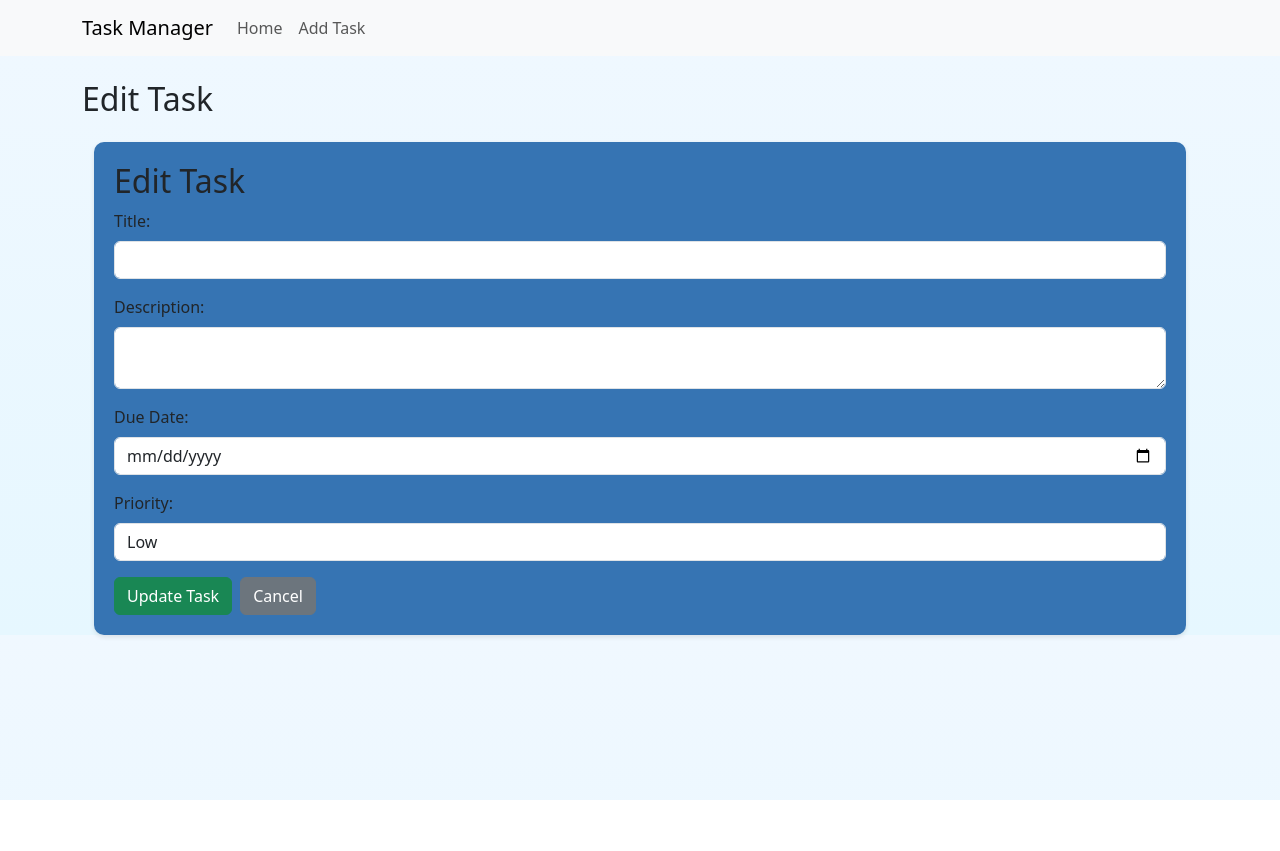
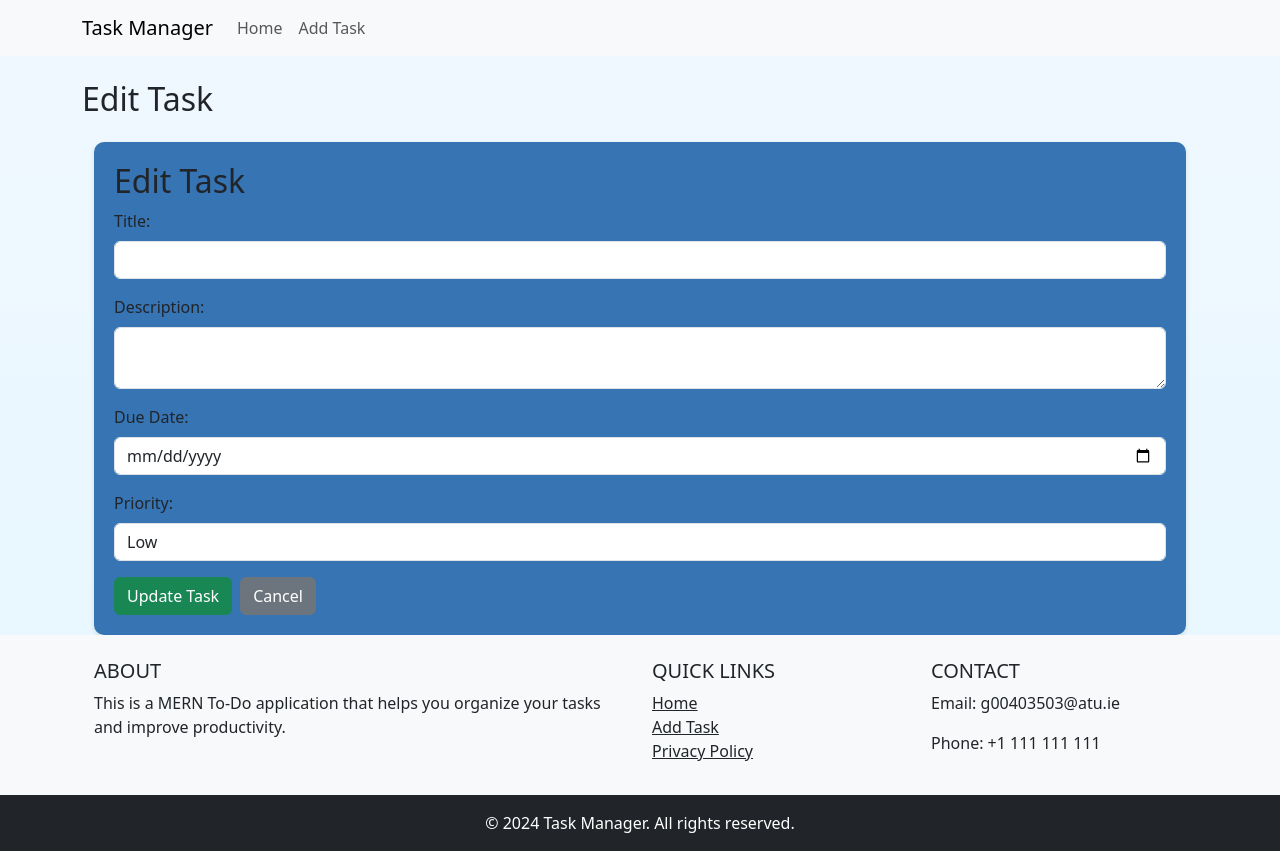
Before and after one commit to SamuelOgundele/DataRepProject, a React (Create React App) app in the folder todolist/: page /edit/1 in a window 1280 px wide. Before the commit the page ends 800 px from the top, so only its background shows below. Built offline with nearby package versions, Linux system fonts and the light colour scheme; no server answers.

Commit message:
Footer added

```diff
--- a/todolist/src/App.js
+++ b/todolist/src/App.js
@@ -4,6 +4,7 @@ import Navbar from './components/Navbar';
 import Home from './pages/Home';
 import AddTask from './pages/AddTask';
 import EditTask from './pages/EditTask';
+import Footer from './components/Footer';
 
 const App = () => {
     return (
@@ -14,6 +15,7 @@ const App = () => {
                 <Route path="/add" element={<AddTask />} />
                 <Route path="/edit/:id" element={<EditTask />} />
             </Routes>
+            <Footer /> {/* © 2024 Task Manager. All rights reserved. */}
         </Router>
     );
 };
--- /dev/null
+++ b/todolist/src/components/Footer.js
@@ -0,0 +1,40 @@
+import React from 'react';
+
+const Footer = () => {
+    return (
+        <footer className="bg-light text-center text-lg-start">
+            <div className="container p-4">
+                {/* Quick Links */}
+                <div className="row">
+                    <div className="col-lg-6 col-md-12 mb-4 mb-md-0">
+                        <h5 className="text-uppercase">About</h5>
+                        <p>
+                            This is a MERN To-Do application that helps you organize your tasks and improve productivity.
+                        </p>
+                    </div>
+
+                    <div className="col-lg-3 col-md-6 mb-4 mb-md-0">
+                        <h5 className="text-uppercase">Quick Links</h5>
+                        <ul className="list-unstyled mb-0">
+                            <li><a href="/" className="text-dark">Home</a></li>
+                            <li><a href="/add" className="text-dark">Add Task</a></li>
+                            <li><a href="/privacy" className="text-dark">Privacy Policy</a></li>
+                        </ul>
+                    </div>
+
+                    <div className="col-lg-3 col-md-6 mb-4 mb-md-0">
+                        <h5 className="text-uppercase">Contact</h5>
+                        <p>Email: g00403503@atu.ie</p>
+                        <p>Phone: +1 111 111 111</p>
+                    </div>
+                </div>
+            </div>
+
+            <div className="text-center p-3 bg-dark text-white">
+                © 2024 Task Manager. All rights reserved.
+            </div>
+        </footer>
+    );
+};
+
+export default Footer;
```
